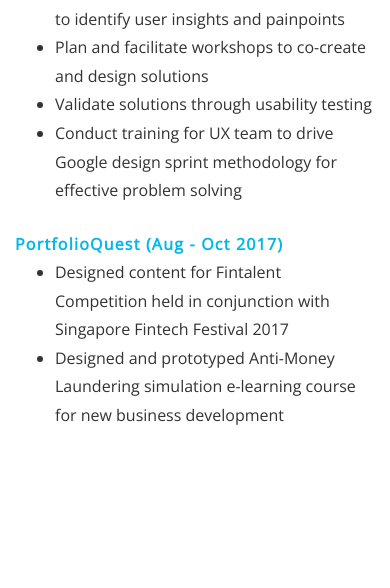
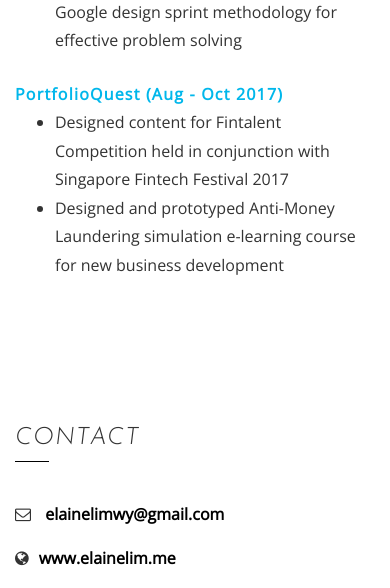
Before and after one commit to lainelim/lainelim.github.io, a plain HTML site: page index.html in a window 390 px wide. Shown: the part 3517-4105 px from the top of the page. Drawn offline with nearby package versions, Linux system fonts and the light colour scheme.

Commit message:
change padding for section in mobile view

```diff
--- a/css/responsive.css
+++ b/css/responsive.css
@@ -126,8 +126,8 @@
         text-align: center;
     }
     #contact {
-        padding-top: 100px;
-        padding-bottom: 100px;
+        padding-top: 50px;
+        padding-bottom: 50px;
     }
     .contact-info {
         margin-bottom: 50px;
@@ -154,8 +154,8 @@
     #pricing,
     #our-works,
     #services {
-        padding-top: 100px;
-        padding-bottom: 100px;
+        padding-top: 50px;
+        padding-bottom: 50px;
     }
     .st-service {
         margin-top: 50px;
```
